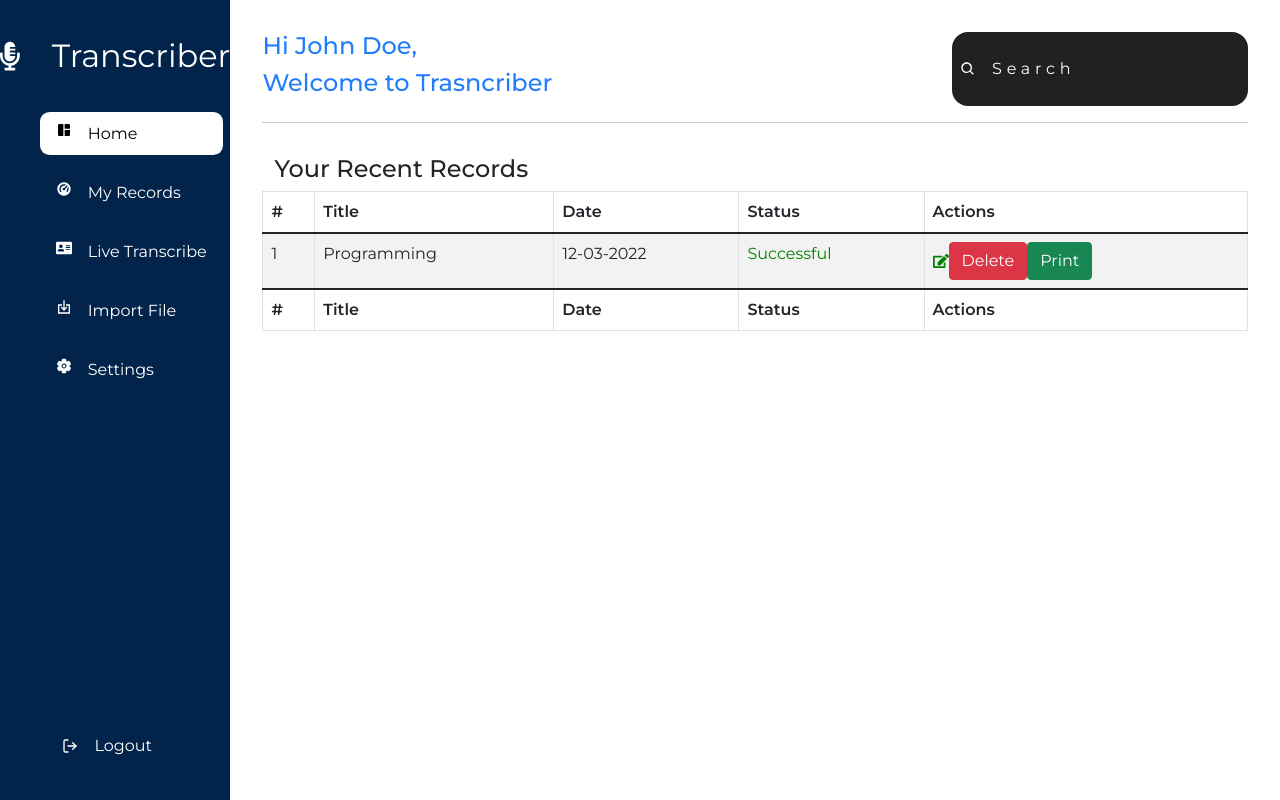
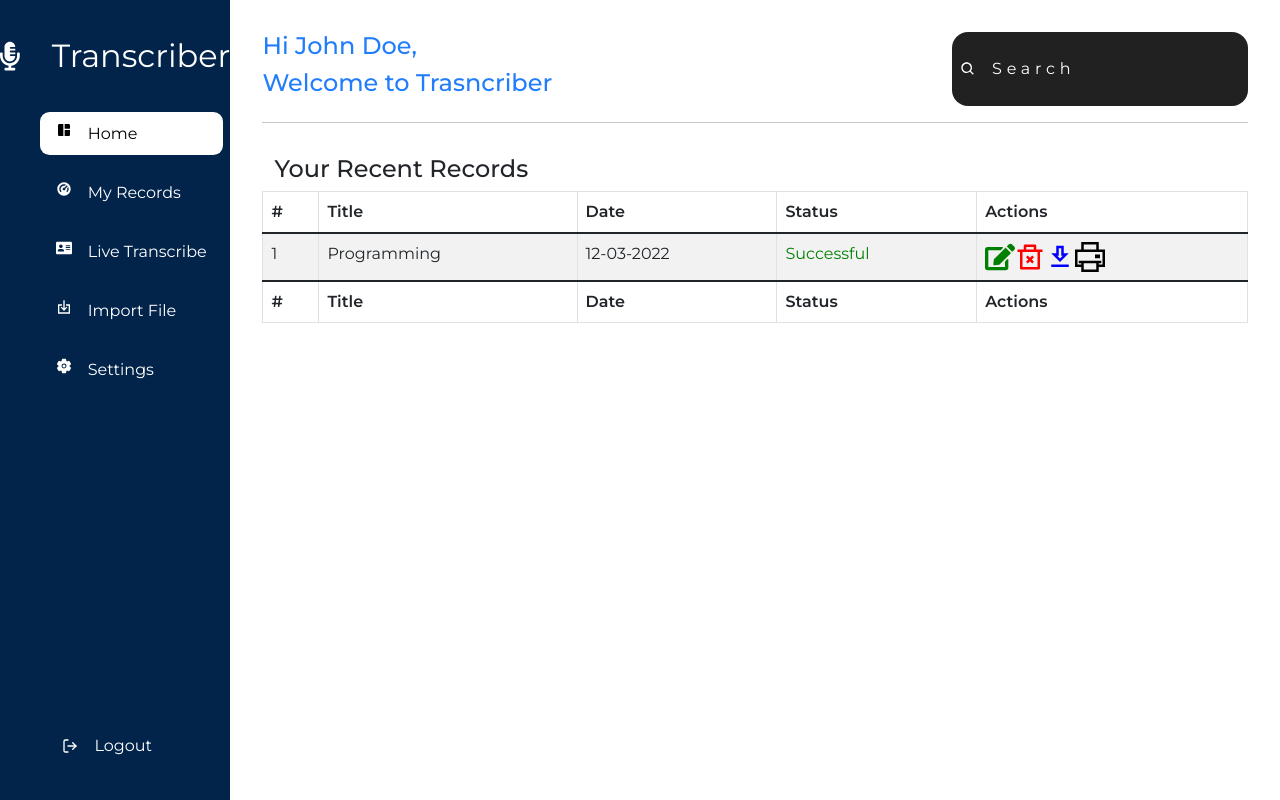
Before and after one commit to agesa3/Transcriber-v2, a React (Create React App) app: page /home in a window 1280 px wide. Built offline with nearby package versions, Linux system fonts and the light colour scheme.

Commit message:
added the icons

```diff
--- a/src/components/Pages/Home/Home.js
+++ b/src/components/Pages/Home/Home.js
@@ -2,6 +2,9 @@ import React, { useEffect } from "react";
 import styled from "styled-components";
 import Navbar from "../../Navbar";
 import { FaEdit } from 'react-icons/fa';
+import {RiDeleteBin2Line} from 'react-icons/ri'
+import {GrPrint} from 'react-icons/gr'
+import {MdOutlineDownload} from 'react-icons/md'
 
 const Home = () => {
   return (
@@ -35,10 +38,13 @@ const Home = () => {
                     <td style={{color:"green"}}>Successful</td>
                     <td>
                       {/* <button class="btn btn-primary">Edit</button> */}
-                      <FaEdit style={{color:"green"}}/>
-                      <button class="btn btn-danger">Delete</button>
+                      <FaEdit style={{color:"green"}} size={30} />
+                      {/* <button class="btn btn-danger">Delete</button> */}
+                      <RiDeleteBin2Line style={{color:"red"}} size={30} />
+                      <MdOutlineDownload style={{color:"blue"}} size={30} />
+                      <GrPrint style={{color:"black"}} size={30} />
                       {/* print  */}
-                      <button class="btn btn-success">Print</button>
+                      {/* <button class="btn btn-success">Print</button> */}
                     </td>
 
                   </tr>
```
